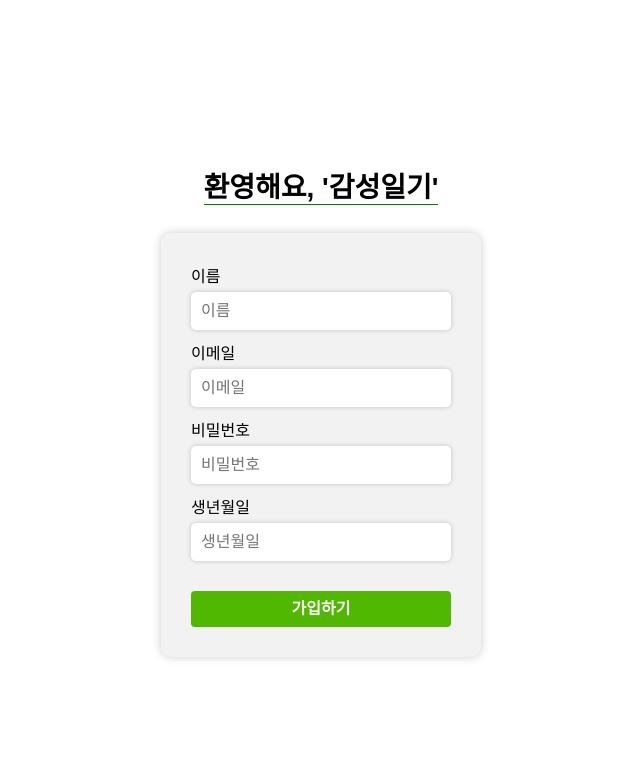
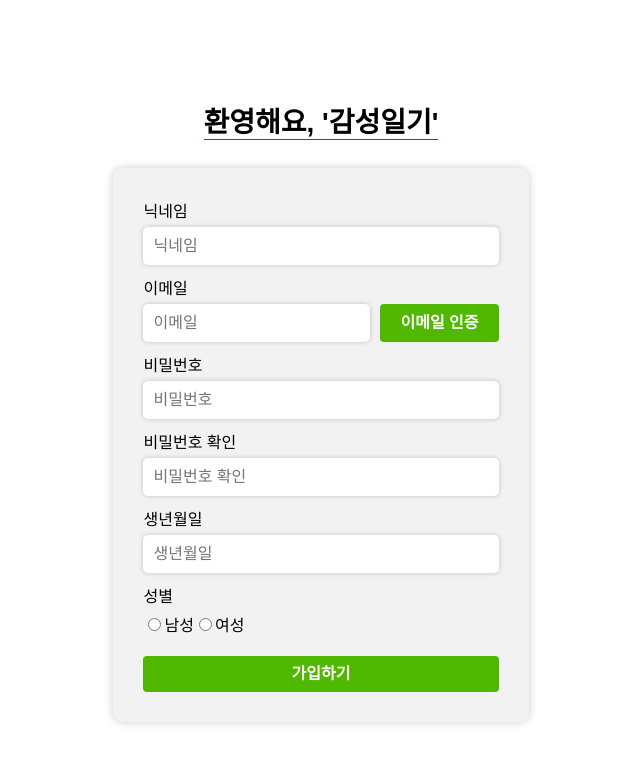
Before and after one commit to emotional-diary/emotional-diary-client, a Next.js app: page /signup in a window 1280 px wide. Shown: the top 764 px of the page, without its empty margins (319-959 px from the left). Built offline with nearby package versions, Linux system fonts and the light colour scheme.

Commit message:
feat: 가입 및 로그인 form 1차 구현

```diff
--- a/src/components/form/index.tsx
+++ b/src/components/form/index.tsx
@@ -1,79 +1,50 @@
+import React from 'react';
 import router from 'next/router';
-import styled from 'styled-components';
 
 import { Typography } from '@components/typography';
-
-const FormContainer = styled.div`
-  display: flex;
-  flex-direction: column;
-  justify-content: center;
-  align-items: center;
-  height: 100vh;
-`;
-
-const Form = styled.form`
-  display: flex;
-  flex-direction: column;
-  min-width: 320px;
-  background-color: #f2f2f2;
-  border-radius: 10px;
-  padding: 30px;
-  box-shadow: 0px 0px 10px 0px rgba(0, 0, 0, 0.2);
-`;
-
-const Input = styled.input`
-  width: 100%;
-  padding: 10px;
-  margin: 0 0 10px;
-  border: none;
-  border-radius: 5px;
-  background-color: #ffffff;
-  box-shadow: 0px 0px 5px 0px rgba(0, 0, 0, 0.2);
-  font-size: 16px;
-
-  &:hover {
-    box-shadow: 0px 0px 5px 0px rgba(57, 70, 255, 0.699);
-  }
-  &:focus {
-    outline: none;
-    box-shadow: 0px 0px 5px 0px rgba(57, 70, 255, 0.699);
-  }
-`;
-
-const Label = styled.label`
-  font-size: 16px;
-  margin-bottom: 5px;
-  cursor: pointer;
-`;
-
-const Button = styled.button`
-  background: #50b801;
-  border: 0;
-  border-radius: 4px;
-  color: #fff;
-  cursor: pointer;
-  font-size: 16px;
-  font-weight: 600;
-  line-height: 1;
-  padding: 10px 20px;
-  transition: all 0.2s ease-in-out;
-  white-space: nowrap;
-  &:hover {
-    background: #42a306;
-  }
-`;
-
-const IconButton = styled.button`
-  background: transparent;
-  border: none;
-  cursor: pointer;
-  padding: 0;
-  display: flex;
-  align-items: center;
-  justify-content: center;
-`;
+import { FormContainer, Form, Label, Input, Button, IconButton } from './style';
 
 const LoginForm = () => {
+  const [user, setUser] = React.useState<{ email: string; password: string }>({
+    email: '',
+    password: '',
+  });
+  const [isLogin, setIsLogin] = React.useState<boolean>(false);
+
+  const handleUserChange = React.useCallback(
+    (e: React.ChangeEvent<HTMLInputElement>) => {
+      setUser({
+        ...user,
+        [e.target.name]: e.target.value,
+      });
+    },
+    [user]
+  );
+
+  const handleLogin = async () => {
+    const res = await fetch('/api/login', {
+      method: 'POST',
+      headers: {
+        'Content-Type': 'application/json',
+      },
+      body: JSON.stringify({
+        user,
+      }),
+    });
+
+    if (res.status === 200) {
+      setIsLogin(true);
+    } else {
+      alert('로그인에 실패했습니다.');
+    }
+  };
+
+  React.useEffect(() => {
+    if (isLogin) {
+      router.push('/');
+    }
+  }, [isLogin]);
+
   return (
     <FormContainer>
       <Typography.h3 style={{ borderBottom: '1px solid green' }}>
@@ -82,7 +53,13 @@ const LoginForm = () => {
 
       <Form>
         <Label htmlFor="email">이메일</Label>
-        <Input id="email" type="text" name="email" placeholder="이메일" />
+        <Input
+          id="email"
+          type="text"
+          name="email"
+          placeholder="이메일"
+          onChange={handleUserChange}
+        />
 
         <Label htmlFor="password">비밀번호</Label>
         <Input
@@ -90,6 +67,7 @@ const LoginForm = () => {
           type="password"
           name="password"
           placeholder="비밀번호"
+          onChange={handleUserChange}
         />
 
         <Typography.body2
@@ -106,7 +84,7 @@ const LoginForm = () => {
         <Button
           type="submit"
           style={{ marginTop: '20px' }}
-          onClick={() => console.log('로그인')}
+          onClick={() => handleLogin()}
         >
           시작하기
         </Button>
@@ -137,6 +115,136 @@ const LoginForm = () => {
 };
 
 const SignUpForm = () => {
+  const [user, setUser] = React.useState({
+    nickname: '',
+    email: '',
+    password: '',
+    birthday: '',
+    gender: '',
+  });
+  const [passwordCheck, setPasswordCheck] = React.useState<string>('');
+  const [emailAuth, setEmailAuth] = React.useState<{
+    level: number;
+    number: string;
+  }>({ level: 0, number: '' });
+  const [terms, setTerms] = React.useState<boolean>(false);
+
+  const handleUserChange = React.useCallback(
+    (e: React.ChangeEvent<HTMLInputElement>) => {
+      setUser({
+        ...user,
+        [e.target.name]: e.target.value,
+      });
+    },
+    [user]
+  );
+
+  const handlePasswordCheckChange = React.useCallback(
+    (e: React.ChangeEvent<HTMLInputElement>) => {
+      setPasswordCheck(e.target.value);
+    },
+    []
+  );
+
+  const signupValidation = () => {
+    if (user.nickname === '') {
+      alert('닉네임을 입력해 주세요.');
+      return false;
+    }
+
+    if (user.email === '') {
+      alert('이메일을 입력해 주세요.');
+      return false;
+    }
+
+    if (user.password === '') {
+      alert('비밀번호를 입력해 주세요.');
+      return false;
+    }
+
+    if (passwordCheck === '') {
+      alert('비밀번호 확인을 입력해 주세요.');
+      return false;
+    }
+
+    if (user.password !== passwordCheck) {
+      alert('비밀번호가 일치하지 않습니다.');
+      return false;
+    }
+
+    return true;
+  };
+
+  const handleSignUp = async () => {
+    if (!signupValidation()) {
+      return;
+    }
+
+    const res = await fetch('/api/signup', {
+      method: 'POST',
+      headers: {
+        'Content-Type': 'application/json',
+      },
+      body: JSON.stringify({
+        user,
+      }),
+    });
+
+    if (res.status === 200) {
+      router.push('/');
+    } else {
+      alert('회원가입에 실패했습니다.');
+    }
+  };
+
+  const handleEmailAuth = async () => {
+    const res = await fetch('/api/emailAuth', {
+      method: 'POST',
+      headers: {
+        'Content-Type': 'application/json',
+      },
+      body: JSON.stringify({
+        email: user.email,
+      }),
+    });
+
+    if (res.status === 200) {
+      setEmailAuth({
+        level: 1,
+        number: '',
+      });
+    } else {
+      alert('다시 시도해 주세요.');
+    }
+  };
+
+  const handleEmailAuthCheck = async () => {
+    const res = await fetch('/api/emailAuthCheck', {
+      method: 'POST',
+      headers: {
+        'Content-Type': 'application/json',
+      },
+      body: JSON.stringify({
+        email: user.email,
+        authNumber: emailAuth.number,
+      }),
+    });
+
+    if (res.status === 200) {
+      alert('이메일 인증에 성공했습니다.');
+      setEmailAuth({
+        level: 2,
+        number: '',
+      });
+    } else {
+      alert('이메일 인증에 실패했습니다.');
+    }
+  };
+
+  const handleTerms = () => {
+    setTerms(!terms);
+  };
+
   return (
     <FormContainer>
       <Typography.h3 style={{ borderBottom: '1px solid green' }}>
@@ -144,11 +252,54 @@ const SignUpForm = () => {
       </Typography.h3>
 
       <Form>
-        <Label htmlFor="username">이름</Label>
-        <Input type="text" id="username" name="username" placeholder="이름" />
+        <Label htmlFor="nickname">닉네임</Label>
+        <Input
+          type="text"
+          id="nickname"
+          name="nickname"
+          placeholder="닉네임"
+          onChange={handleUserChange}
+        />
 
         <Label htmlFor="email">이메일</Label>
-        <Input type="email" id="email" name="email" placeholder="이메일" />
+        <div style={{ display: 'flex', marginBottom: '10px' }}>
+          <Input
+            type="email"
+            id="email"
+            name="email"
+            placeholder="이메일"
+            style={{ margin: 0 }}
+            onChange={handleUserChange}
+          />
+          <Button
+            type="button"
+            style={{ marginLeft: '10px' }}
+            onClick={() => handleEmailAuth()}
+          >
+            이메일 인증
+          </Button>
+
+          {emailAuth.level === 1 && (
+            <div>
+              <Input
+                type="text"
+                id="emailAuthNumber"
+                name="emailAuthNumber"
+                placeholder="인증번호"
+                onChange={e =>
+                  setEmailAuth({ ...emailAuth, number: e.target.value })
+                }
+              />
+              <Button
+                type="button"
+                style={{ marginLeft: '10px' }}
+                onClick={() => handleEmailAuthCheck()}
+              >
+                인증번호 확인
+              </Button>
+            </div>
+          )}
+        </div>
 
         <Label htmlFor="password">비밀번호</Label>
         <Input
@@ -156,6 +307,16 @@ const SignUpForm = () => {
           id="password"
           name="password"
           placeholder="비밀번호"
+          onChange={handleUserChange}
+        />
+
+        <Label htmlFor="passwordCheck">비밀번호 확인</Label>
+        <Input
+          type="password"
+          id="passwordCheck"
+          name="passwordCheck"
+          placeholder="비밀번호 확인"
+          onChange={handlePasswordCheckChange}
         />
 
         <Label htmlFor="birthday">생년월일</Label>
@@ -164,13 +325,41 @@ const SignUpForm = () => {
           id="birthday"
           name="birthday"
           placeholder="생년월일"
+          onChange={handleUserChange}
         />
+
+        <label htmlFor="gender" style={{ marginBottom: '5px' }}>
+          성별
+        </label>
+        <div>
+          <Label>
+            <input
+              type="radio"
+              name="gender"
+              value="male"
+              checked={user.gender === 'male'}
+              onChange={handleUserChange}
+            />
+            남성
+          </Label>
+
+          <Label>
+            <input
+              type="radio"
+              name="gender"
+              value="female"
+              checked={user.gender === 'female'}
+              onChange={handleUserChange}
+            />
+            여성
+          </Label>
+        </div>
 
         <Button
           style={{
             marginTop: '20px',
           }}
-          onClick={() => console.log('회원가입')}
+          onClick={() => handleSignUp()}
         >
           가입하기
         </Button>
@@ -179,11 +368,4 @@ const SignUpForm = () => {
   );
 };
 
-{
-  /*
-    <a href="#">이메일 인증</a>
-    <a href="#">이메일 재전송</a>
-  */
-}
-
 export { LoginForm, SignUpForm };
```
